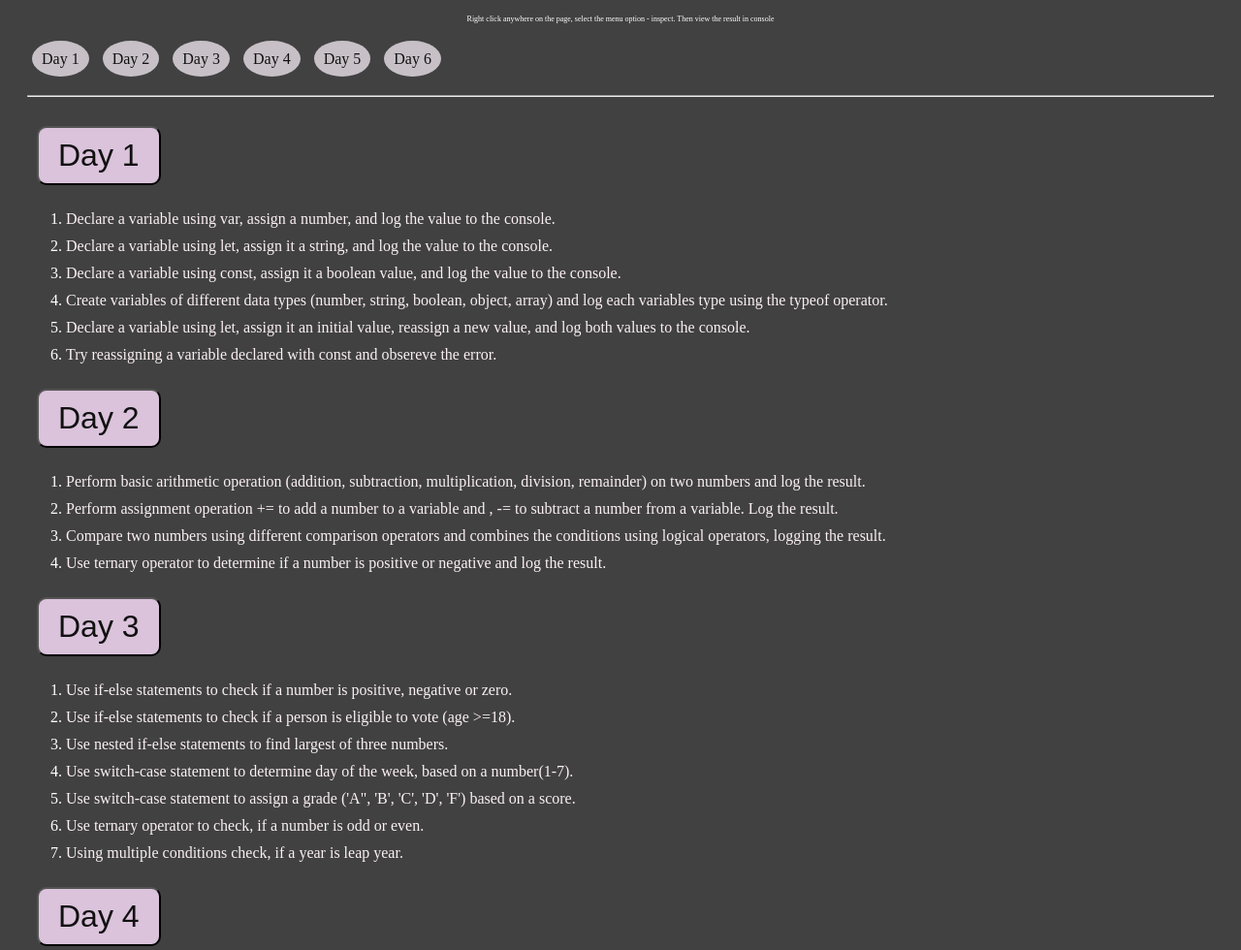
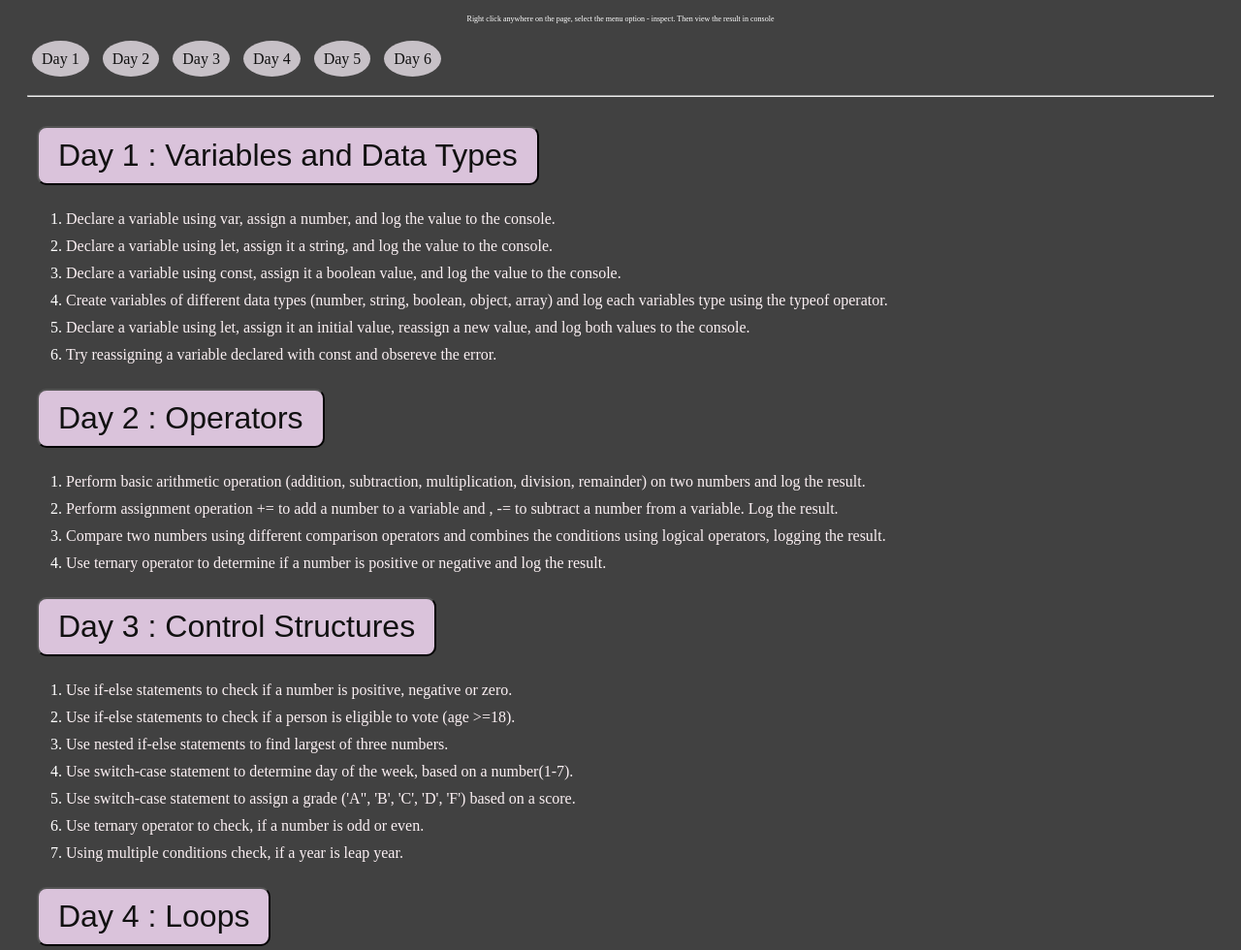
Before and after one commit to CharanjeetKaur72/jsChallenge, a plain HTML site: page index.html in a window 1280 px wide. Shown: the part 140-1120 px from the top of the page at 97% size. Drawn offline with Linux system fonts and the light colour scheme.

Commit message:
Update headings in index.html

```diff
--- a/index.html
+++ b/index.html
@@ -52,7 +52,7 @@
 
     <!-- DAY 1 -->
     <div>
-      <button id="day1">Day 1</button>
+      <button id="day1">Day 1 : Variables and Data Types</button>
       <ol>
         <li>
           <a onclick="task1()" href="#">
@@ -96,7 +96,7 @@
 
     <!-- DAY 2 -->
     <div>
-      <button id="day2">Day 2</button>
+      <button id="day2">Day 2 : Operators</button>
 
       <ol>
         <li>
@@ -130,7 +130,7 @@
 
     <!-- DAY 3 -->
     <div>
-      <button id="day3">Day 3</button>
+      <button id="day3">Day 3 : Control Structures</button>
 
       <ol>
         <li>
@@ -177,7 +177,7 @@
 
     <!-- DAY 4 -->
     <div>
-      <button id="day4">Day 4</button>
+      <button id="day4">Day 4 : Loops</button>
 
       <ol>
         <li>
```
